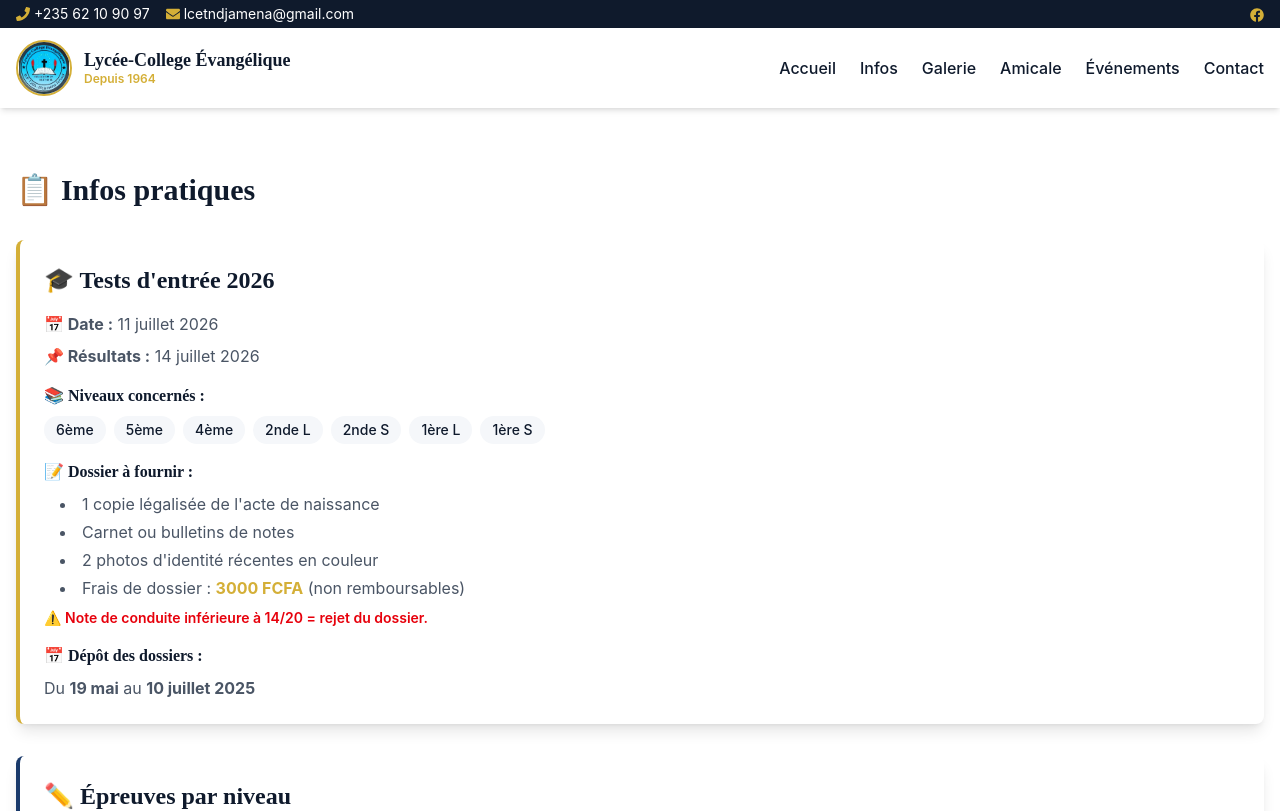
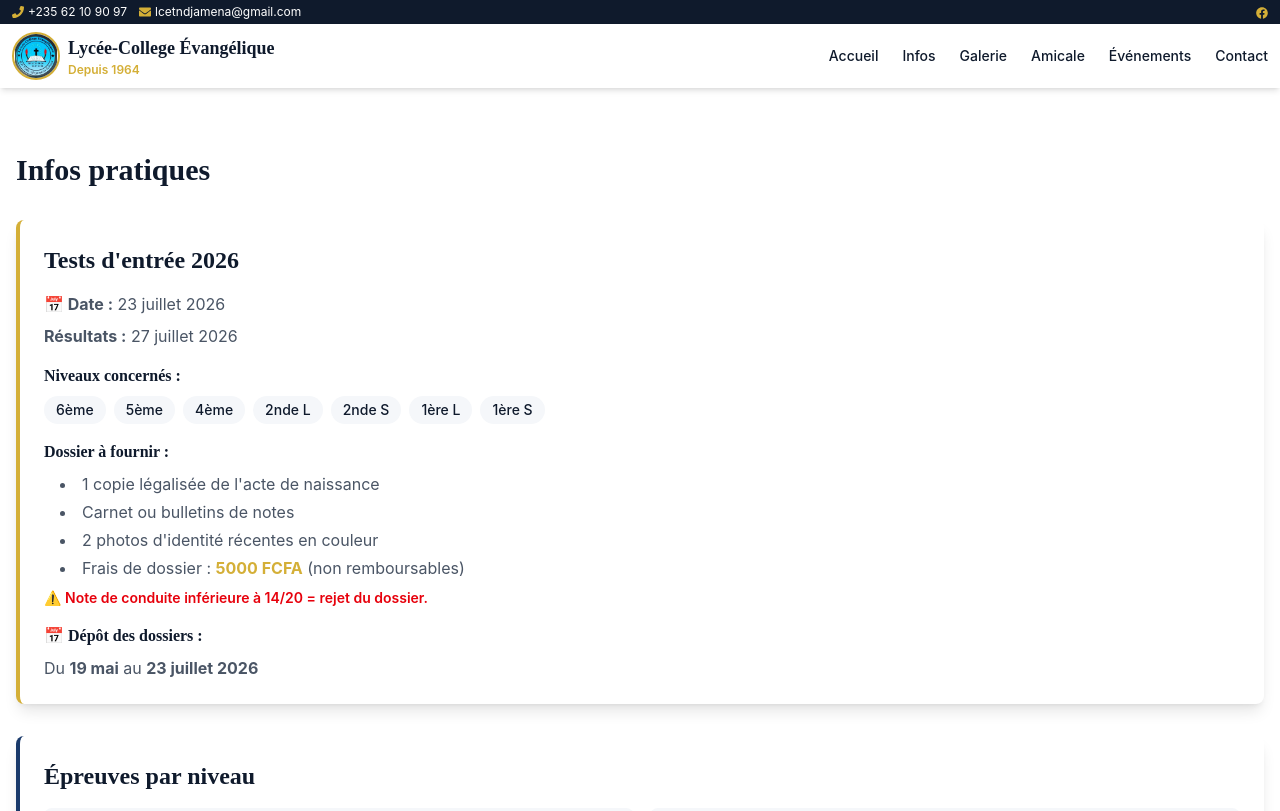
Before and after one commit to Deyoste2r/lcet-site, a React (Vite) app: page /infos in a window 1280 px wide. Shown: the top 811 px of the page. Built offline with nearby package versions, Linux system fonts and the light colour scheme; the HTML template or start-up script is replaced by a standard one.

Commit message:
Version stable du site LCET avec toutes les photos et corrections

```diff
--- a/src/components/Header.jsx
+++ b/src/components/Header.jsx
@@ -15,15 +15,15 @@ const Header = () => {
 
   return (
     <>
-      {/* Barre de contact supérieure */}
-      <div className="bg-[#0F1A2C] text-white text-sm py-1 px-4 hidden md:flex justify-between items-center">
-        <div className="flex items-center space-x-4">
+      {/* Barre de contact supérieure - cachée sur mobile */}
+      <div className="bg-[#0F1A2C] text-white text-xs py-1 px-3 hidden sm:flex justify-between items-center">
+        <div className="flex items-center space-x-3">
           <span className="flex items-center space-x-1">
-            <FaPhone className="text-[#D4AF37]" />
+            <FaPhone className="text-[#D4AF37] text-xs" />
             <span>+235 62 10 90 97</span>
           </span>
           <span className="flex items-center space-x-1">
-            <FaEnvelope className="text-[#D4AF37]" />
+            <FaEnvelope className="text-[#D4AF37] text-xs" />
             <span>lcetndjamena@gmail.com</span>
           </span>
         </div>
@@ -36,45 +36,46 @@ const Header = () => {
 
       {/* Navigation principale */}
       <nav className="bg-white shadow-md sticky top-0 z-50">
-        <div className="container mx-auto px-4 py-3 flex justify-between items-center">
-          <div className="flex items-center space-x-3">
-            {/* Logo image avec taille agrandie */}
+        <div className="container mx-auto px-3 py-2 flex justify-between items-center">
+          {/* Logo et titre - visible sur tous les écrans */}
+          <Link to="/" className="flex items-center space-x-2 flex-shrink-0">
             <img
               src="/images/logo.png"
               alt="Logo LCET"
-              className="w-14 h-14 object-contain rounded-full border-2 border-[#D4AF37]"
+              className="w-10 h-10 sm:w-12 sm:h-12 object-contain rounded-full border-2 border-[#D4AF37]"
               onError={(e) => {
-                // Si le logo ne charge pas, afficher le texte LCET en fallback
                 e.target.style.display = 'none';
                 e.target.nextSibling.style.display = 'flex';
               }}
             />
             {/* Fallback si l'image ne charge pas */}
-            <div className="w-14 h-14 bg-[#0F1A2C] rounded-full flex items-center justify-center text-[#D4AF37] font-bold text-lg hidden">
+            <div className="w-10 h-10 sm:w-12 sm:h-12 bg-[#0F1A2C] rounded-full flex items-center justify-center text-[#D4AF37] font-bold text-sm sm:text-base hidden">
               LCET
             </div>
-            <div>
-              <h1 className="text-[#0F1A2C] font-heading text-lg font-bold leading-tight hidden sm:block">
+            <div className="flex flex-col leading-tight">
+              <h1 className="text-[#0F1A2C] font-heading text-sm sm:text-base md:text-lg font-bold">
                 Lycée-College Évangélique
               </h1>
-              <span className="text-xs text-[#D4AF37] font-semibold hidden sm:block">Depuis 1964</span>
+              <span className="text-[10px] sm:text-xs text-[#D4AF37] font-semibold">
+                Depuis 1964
+              </span>
             </div>
-          </div>
+          </Link>
 
           {/* Menu desktop */}
-          <div className="hidden md:flex space-x-6">
-            <Link to="/" className="text-[#0F1A2C] hover:text-[#D4AF37] font-medium transition">Accueil</Link>
-            <Link to="/infos" className="text-[#0F1A2C] hover:text-[#D4AF37] font-medium transition">Infos</Link>
-            <Link to="/galerie" className="text-[#0F1A2C] hover:text-[#D4AF37] font-medium transition">Galerie</Link>
-            <Link to="/amicale" className="text-[#0F1A2C] hover:text-[#D4AF37] font-medium transition">Amicale</Link>
-            <Link to="/evenements" className="text-[#0F1A2C] hover:text-[#D4AF37] font-medium transition">Événements</Link>
-            <Link to="/contact" className="text-[#0F1A2C] hover:text-[#D4AF37] font-medium transition">Contact</Link>
+          <div className="hidden md:flex space-x-4 lg:space-x-6">
+            <Link to="/" className="text-[#0F1A2C] hover:text-[#D4AF37] font-medium transition text-sm">Accueil</Link>
+            <Link to="/infos" className="text-[#0F1A2C] hover:text-[#D4AF37] font-medium transition text-sm">Infos</Link>
+            <Link to="/galerie" className="text-[#0F1A2C] hover:text-[#D4AF37] font-medium transition text-sm">Galerie</Link>
+            <Link to="/amicale" className="text-[#0F1A2C] hover:text-[#D4AF37] font-medium transition text-sm">Amicale</Link>
+            <Link to="/evenements" className="text-[#0F1A2C] hover:text-[#D4AF37] font-medium transition text-sm">Événements</Link>
+            <Link to="/contact" className="text-[#0F1A2C] hover:text-[#D4AF37] font-medium transition text-sm">Contact</Link>
           </div>
 
           {/* Bouton hamburger mobile */}
           <button
             onClick={toggleMenu}
-            className="md:hidden text-[#0F1A2C] text-2xl p-2 hover:bg-gray-100 rounded-lg transition"
+            className="md:hidden text-[#0F1A2C] text-xl p-2 hover:bg-gray-100 rounded-lg transition"
             aria-label="Menu"
           >
             {isMenuOpen ? <FaTimes /> : <FaBars />}
@@ -83,8 +84,8 @@ const Header = () => {
 
         {/* Menu mobile déroulant */}
         {isMenuOpen && (
-          <div className="md:hidden bg-white border-t border-gray-100 py-4 px-4 shadow-lg">
-            <div className="flex flex-col space-y-3">
+          <div className="md:hidden bg-white border-t border-gray-100 py-3 px-4 shadow-lg">
+            <div className="flex flex-col space-y-2">
               <Link to="/" onClick={closeMenu} className="text-[#0F1A2C] hover:text-[#D4AF37] font-medium transition py-2 border-b border-gray-50">Accueil</Link>
               <Link to="/infos" onClick={closeMenu} className="text-[#0F1A2C] hover:text-[#D4AF37] font-medium transition py-2 border-b border-gray-50">Infos pratiques</Link>
               <Link to="/galerie" onClick={closeMenu} className="text-[#0F1A2C] hover:text-[#D4AF37] font-medium transition py-2 border-b border-gray-50">Galerie</Link>
--- a/src/pages/AmicalePage.jsx
+++ b/src/pages/AmicalePage.jsx
@@ -8,9 +8,9 @@ const AmicalePage = () => {
 
   return (
     <div className="container mx-auto px-4 py-16">
-      <h1 className="font-heading text-3xl font-bold text-[#0F1A2C] mb-4">🤝 Amicale des anciens</h1>
+      <h1 className="font-heading text-3xl font-bold text-[#0F1A2C] mb-4">Amicale des anciens</h1>
       <p className="text-gray-600 mb-8">
-        L'Amicale des anciens élèves du LCET rassemble les promotions depuis 1947.
+        L'Amicale des anciens élèves du LCET rassemble les promotions depuis 1964.
         Retrouvez ici nos activités et événements.
       </p>
 
--- a/src/pages/ContactPage.jsx
+++ b/src/pages/ContactPage.jsx
@@ -3,7 +3,7 @@ import { FaPhone, FaEnvelope, FaMapMarkerAlt, FaClock } from 'react-icons/fa';
 const ContactPage = () => {
   return (
     <div className="container mx-auto px-4 py-16">
-      <h1 className="font-heading text-3xl font-bold text-[#0F1A2C] mb-4">📞 Contact</h1>
+      <h1 className="font-heading text-3xl font-bold text-[#0F1A2C] mb-4">Contact</h1>
       <p className="text-gray-600 mb-8">N'hésitez pas à nous contacter pour toute information.</p>
 
       <div className="grid md:grid-cols-2 gap-8">
--- a/src/pages/GaleriePage.jsx
+++ b/src/pages/GaleriePage.jsx
@@ -10,7 +10,7 @@ const GaleriePage = () => {
 
   return (
     <div className="container mx-auto px-4 py-16">
-      <h1 className="font-heading text-3xl font-bold text-[#0F1A2C] mb-4">📸 Galerie</h1>
+      <h1 className="font-heading text-3xl font-bold text-[#0F1A2C] mb-4">Galerie</h1>
       <p className="text-gray-600 mb-8">Découvrez la vie du Lycée-College Évangélique du Tchad en images.</p>
 
       <div className="grid md:grid-cols-2 lg:grid-cols-3 gap-6">
--- a/src/pages/HomePage.jsx
+++ b/src/pages/HomePage.jsx
@@ -14,7 +14,7 @@ const HomePage = () => {
       <div
         className="relative text-white py-20 px-4 overflow-hidden min-h-[400px] flex items-center"
         style={{
-          backgroundImage: 'url("/images/banner.jpg")',
+          backgroundImage: 'url("./images/banner.jpg")',
           backgroundSize: 'cover',
           backgroundPosition: 'center',
         }}
@@ -69,8 +69,8 @@ const HomePage = () => {
           <div className="bg-white p-6 rounded-lg shadow-lg text-center border-t-4 border-[#0F1A2C] hover:shadow-2xl transition-shadow duration-300">
             <FaBook className="text-[#0F1A2C] text-4xl mx-auto mb-3" />
             <h3 className="font-heading text-xl font-bold text-[#0F1A2C]">Tests d'entrée</h3>
-            <p className="text-gray-600 mt-2">📅 11 juillet 2026</p>
-            <p className="text-gray-600">📌 Résultats : 14 juillet 2026</p>
+            <p className="text-gray-600 mt-2">📅 23 juillet 2026</p>
+            <p className="text-gray-600">Résultats : 27 juillet 2026</p>
             <Link to="/infos" className="text-[#D4AF37] font-semibold hover:underline text-sm mt-2 inline-block">
               Voir les détails →
             </Link>
--- a/src/pages/InfosPage.jsx
+++ b/src/pages/InfosPage.jsx
@@ -1,15 +1,15 @@
 const InfosPage = () => {
   return (
     <div className="container mx-auto px-4 py-16">
-      <h1 className="font-heading text-3xl font-bold text-[#0F1A2C] mb-8">📋 Infos pratiques</h1>
+      <h1 className="font-heading text-3xl font-bold text-[#0F1A2C] mb-8">Infos pratiques</h1>
 
       {/* Tests d'entrée */}
       <div className="bg-white rounded-lg shadow-lg p-6 mb-8 border-l-4 border-[#D4AF37]">
-        <h2 className="text-2xl font-heading font-bold text-[#0F1A2C] mb-4">🎓 Tests d'entrée 2026</h2>
-        <p className="text-gray-600 mb-2"><strong>📅 Date :</strong> 11 juillet 2026</p>
-        <p className="text-gray-600 mb-4"><strong>📌 Résultats :</strong> 14 juillet 2026</p>
+        <h2 className="text-2xl font-heading font-bold text-[#0F1A2C] mb-4">Tests d'entrée 2026</h2>
+        <p className="text-gray-600 mb-2"><strong>📅 Date :</strong> 23 juillet 2026</p>
+        <p className="text-gray-600 mb-4"><strong>Résultats :</strong> 27 juillet 2026</p>
 
-        <h3 className="font-bold text-[#0F1A2C] mt-4 mb-2">📚 Niveaux concernés :</h3>
+        <h3 className="font-bold text-[#0F1A2C] mt-4 mb-2">Niveaux concernés :</h3>
         <div className="flex flex-wrap gap-2 mb-4">
           {['6ème', '5ème', '4ème', '2nde L', '2nde S', '1ère L', '1ère S'].map((niveau) => (
             <span key={niveau} className="bg-[#F5F7FA] px-3 py-1 rounded-full text-sm font-medium text-[#0F1A2C]">
@@ -18,22 +18,22 @@ const InfosPage = () => {
           ))}
         </div>
 
-        <h3 className="font-bold text-[#0F1A2C] mt-4 mb-2">📝 Dossier à fournir :</h3>
+        <h3 className="font-bold text-[#0F1A2C] mt-4 mb-2">Dossier à fournir :</h3>
         <ul className="list-disc list-inside text-gray-600 space-y-1 ml-4">
           <li>1 copie légalisée de l'acte de naissance</li>
           <li>Carnet ou bulletins de notes</li>
           <li>2 photos d'identité récentes en couleur</li>
-          <li>Frais de dossier : <strong className="text-[#D4AF37]">3000 FCFA</strong> (non remboursables)</li>
+          <li>Frais de dossier : <strong className="text-[#D4AF37]">5000 FCFA</strong> (non remboursables)</li>
         </ul>
         <p className="text-red-600 text-sm mt-2 font-semibold">⚠️ Note de conduite inférieure à 14/20 = rejet du dossier.</p>
 
         <h3 className="font-bold text-[#0F1A2C] mt-4 mb-2">📅 Dépôt des dossiers :</h3>
-        <p className="text-gray-600">Du <strong>19 mai</strong> au <strong>10 juillet 2025</strong></p>
+        <p className="text-gray-600">Du <strong>19 mai</strong> au <strong>23 juillet 2026</strong></p>
       </div>
 
       {/* Épreuves par niveau */}
       <div className="bg-white rounded-lg shadow-lg p-6 mb-8 border-l-4 border-[#1A3A6B]">
-        <h2 className="text-2xl font-heading font-bold text-[#0F1A2C] mb-4">✏️ Épreuves par niveau</h2>
+        <h2 className="text-2xl font-heading font-bold text-[#0F1A2C] mb-4">Épreuves par niveau</h2>
         <div className="grid md:grid-cols-2 gap-4">
           <div className="bg-[#F5F7FA] p-4 rounded-lg">
             <h4 className="font-bold text-[#0F1A2C]">6ème</h4>
@@ -66,7 +66,7 @@ const InfosPage = () => {
       <div className="grid md:grid-cols-2 gap-6">
         <div className="bg-white rounded-lg shadow-lg p-6 border-l-4 border-[#1E7A5E]">
           <h3 className="text-xl font-heading font-bold text-[#0F1A2C] mb-2">🔄 Réinscription</h3>
-          <p className="text-gray-600"><strong>Anciens élèves :</strong> à partir du 1er juillet 2026</p>
+          <p className="text-gray-600"><strong>Anciens élèves :</strong> à partir du 1er Aout 2026</p>
           <p className="text-red-600 text-sm mt-2 font-semibold">⚠️ Redoublants : confirmation avant le 10 juillet 2025</p>
         </div>
         <div className="bg-white rounded-lg shadow-lg p-6 border-l-4 border-[#D4AF37]">
```
